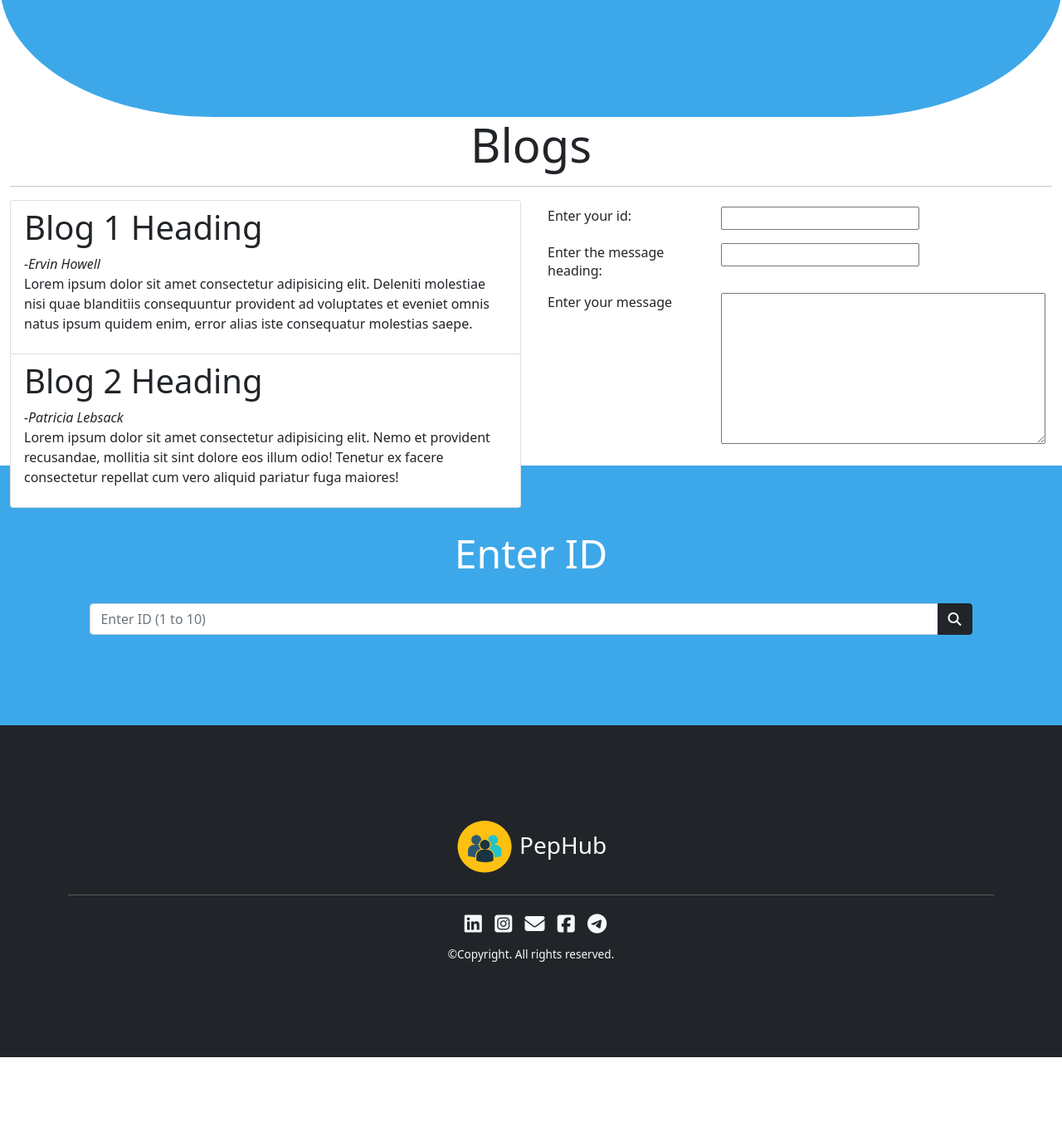
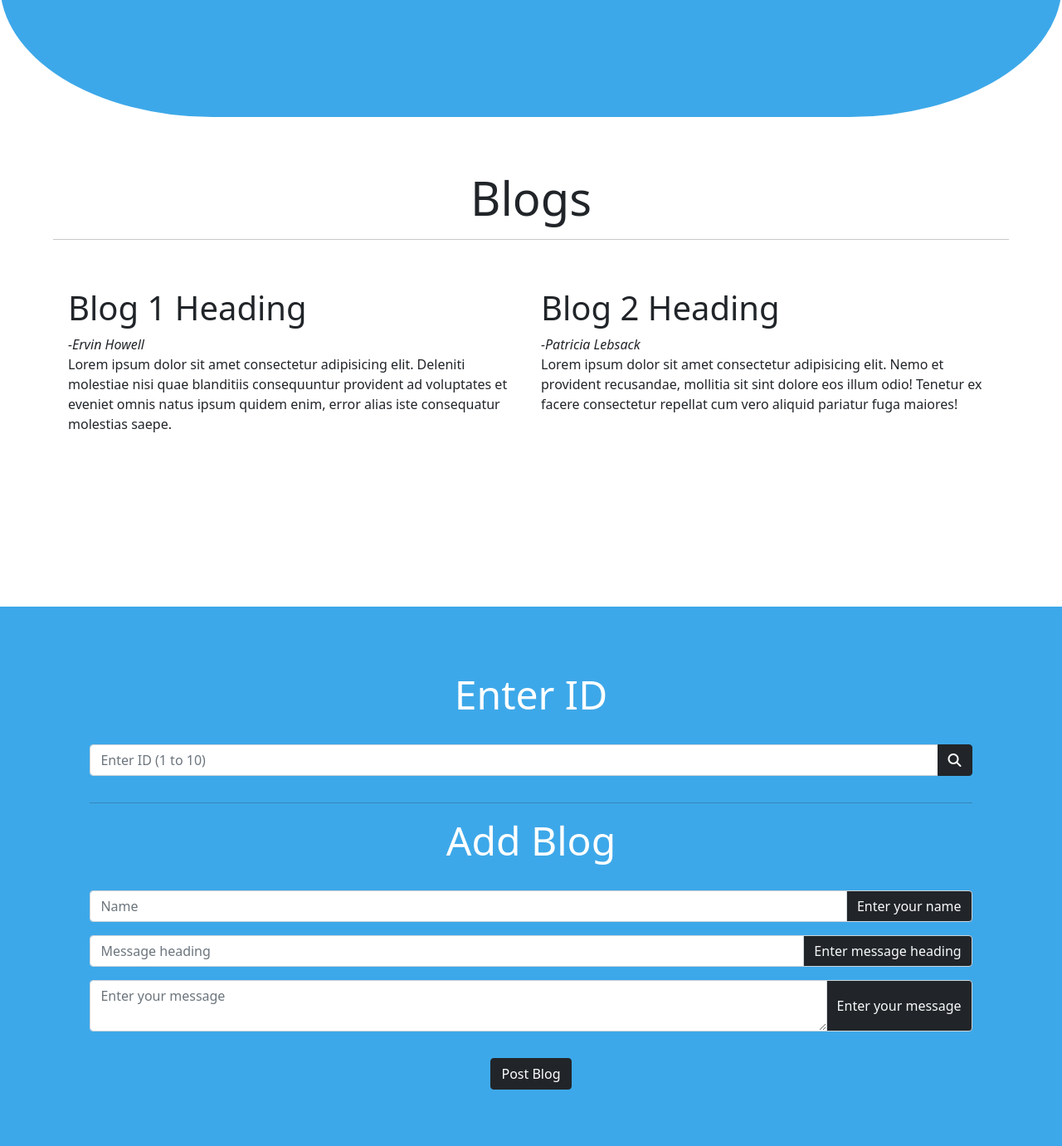
Before and after one commit to Nandnigarg/Sessional-Assessment-2, a plain HTML site: page index.html in a window 1280 px wide. Shown: the part 659-2040 px from the top of the page at 83% size. Before the commit the page ends 1933 px from the top, so only its background shows below. Drawn offline with nearby package versions, Linux system fonts and the light colour scheme.

Commit message:
Sixth Commit

```diff
--- a/index.html
+++ b/index.html
@@ -58,59 +58,25 @@
 
     <!---Blog--->
     <div id="blog">
-        <div class="container-fluid">
         <div class="btitle">
             <h1 class="page-header bmain">Blogs</h1>
             <hr>
         </div>
-            <div class="row brow">
-                <div class="col-lg-6 bcol">
-                    <ul id="bitem" class="list-group">
-                        <li class="list-group-item">
+        <div class="container">
+            <div class="row">
+                <div class="col-lg-6">
                     <h1 class="bhead">Blog 1 Heading</h1>
                     <i>-Ervin Howell</i>
                     <p>Lorem ipsum dolor sit amet consectetur adipisicing elit. Deleniti molestiae nisi quae
                         blanditiis consequuntur provident ad voluptates et eveniet omnis natus ipsum quidem
                         enim, error alias iste consequatur molestias saepe.</p>
-                        </li>
-                        <li class="list-group-item">
+                </div>
+                <div class="col-lg-6">
                     <h1 class="bhead">Blog 2 Heading</h1>
                     <i>-Patricia Lebsack</i>
                     <p>Lorem ipsum dolor sit amet consectetur adipisicing elit. Nemo et provident recusandae,
                         mollitia sit sint dolore eos illum odio! Tenetur ex facere consectetur repellat cum vero
                         aliquid pariatur fuga maiores!</p>
-                        </li>
-                    </ul>
-                </div>
-                <div class="col-lg-6 bcol">
-                    <form>
-                        <table class="table table-borderless">
-                            <tr>
-                                <td>
-                                    <label>Enter your id: </label>
-                                </td>
-                                <td>
-                                    <input type="text" id="bid">
-                                </td>
-                            </tr>
-                            <tr>
-                                <td>
-                                    <label>Enter the message heading: </label>
-                                </td>
-                                <td>
-                                    <input type="text" id="bhead">
-                                </td>
-                            </tr>
-                            <tr>
-                                <td>
-                                    <label>Enter your message</label>
-                                </td>
-                                <td>
-                                    <textarea id="bmess" cols="40" rows="8"></textarea>
-                                </td>
-                            </tr>
-                        </table>
-                    </form>
                 </div>
             </div>
         </div>
@@ -129,6 +95,30 @@
                 </div>
             </div>
             <div id="data"></div>
+            <hr class="bg bg-dark">
+            <div class="sbtn">
+                <h1 class="uname">Add Blog</h1>
+                <form>
+                    <div class="input-group mb-3">
+                        <input id="pval" type="text" class="form-control" placeholder="Name" aria-label="Username"
+                            aria-describedby="basic-addon1">
+                        <span class="input-group-text bg bg-dark text text-light" id="basic-addon1">Enter your
+                            name</span>
+                    </div>
+                    <div class="input-group mb-3">
+                        <input id="phead" type="text" class="form-control" placeholder="Message heading"
+                            aria-label="Recipient's username" aria-describedby="basic-addon2">
+                        <span class="input-group-text bg bg-dark text text-light" id="basic-addon2">Enter message
+                            heading</span>
+                    </div>
+                    <div class="input-group">
+                        <textarea id="pmess" class="form-control" aria-label="With textarea"
+                            placeholder="Enter your message"></textarea>
+                        <span class="input-group-text bg bg-dark text text-light">Enter your message</span>
+                    </div>
+                    <button class="btn btn-dark pbtn" id="pblog">Post Blog</button>
+                </form>
+            </div>
         </div>
     </div>
 
--- a/main.js
+++ b/main.js
@@ -1,6 +1,6 @@
 document.querySelector('#button').addEventListener('click', () => {
-    var val = document.querySelector('#sinput').value
-    var comp = val-1
+    let val = document.querySelector('#sinput').value
+    let comp = val-1
     /* AJAX */
     const xhr = new XMLHttpRequest()
     let url = 'https://jsonplaceholder.typicode.com/users?utm_source=Mailerlite&utm_medium=E-mail&utm_campaign=Test%20Series&utm_term=2022-08-09'
@@ -50,3 +50,18 @@ document.querySelector('#button').addEventListener('click', () => {
     xhr.send()
 
 })
+
+document.querySelector('#pblog').addEventListener('click', (e) => {
+    e.preventDefault()
+    let name = document.querySelector('#pval').value
+    let head = document.querySelector('#phead').value
+    let para = document.querySelector('#pmess').value
+
+    const div = document.createElement('div')
+    div.setAttribute('class', 'col-lg-6')
+    const heading = document.createElement('h1')
+    heading.setAttribute('class', 'bhead')
+    heading.textContent = head
+    div.innerHTML = heading
+    console.log(div)
+})
--- a/style.css
+++ b/style.css
@@ -66,8 +66,13 @@ header{
 }
 
 /* BLOG */
+#blog{
+    padding: 5%;
+}
+
 .btitle{
     text-align: center;
+    margin-bottom: 5%;
 }
 
 #bitem{
@@ -93,6 +98,10 @@ header{
     z-index: 0;
 }
 
+label{
+    color: white;
+}
+
 .sbtn{
     text-align: center;
 }
@@ -104,6 +113,14 @@ header{
 
 #data{
     margin-top: 3%;
+}
+
+form{
+    margin-top: 3%;
+}
+
+.pbtn{
+    margin: 3%;
 }
 
 /* CONTACT */
```
Lines whose indentation alone changed are shown as unchanged.
